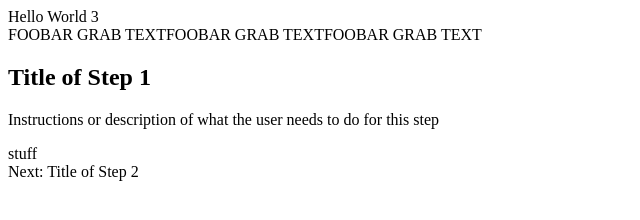
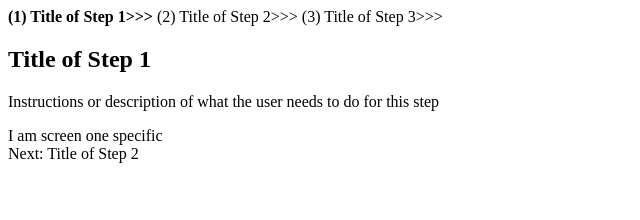
Before and after one commit to alexiscott/wizard, a plain HTML site: page index.html in a window 1280 px wide. Shown: the whole page, without its empty margins (0-640 px from the left). Drawn offline with nearby package versions, Linux system fonts and the light colour scheme.

Commit message:
Working prototype

```diff
--- a/app.js
+++ b/app.js
@@ -39,8 +39,8 @@ namespace.ui.Wizard = Backbone.View.extend({
     this.progressIndicator.empty();
     _.each(this.options.steps, _.bind(function(step) {
       var text =  "(" + step.step_number + ") " + step.title + ">>> ";
-//      var el = this.make('span', {}, text);
-      var el = "<span>FOOBAR GRAB TEXT</span>";
+      var el = document.createElement('span');
+      $(el).text(text);
       if (step.step_number == this.currentStep + 1) $(el).addClass('active');
       this.progressIndicator.append(el);
     }, this));
@@ -56,8 +56,8 @@ namespace.ui.Wizard = Backbone.View.extend({
     this.currentView = currentStep.view;
     console.log("current view", this.currentView);
     console.log("current step container", this.currentStepContainer);
-//    this.currentStepContainer.html(this.currentView.render().el);
-    this.currentStepContainer.html("stuff"); // AIS
+    this.currentStepContainer.html(this.currentView.render());
+//    this.currentStepContainer.html("stuff"); // AIS
 
     this.renderProgressIndicator();
 
@@ -86,7 +86,7 @@ namespace.ui.Wizard = Backbone.View.extend({
         this.currentStep += 1;
         this.renderCurrentStep();
       } else {
-        this.save();
+   //     this.save();
       };
 //    };
   },
@@ -122,52 +122,44 @@ var MyModel = Backbone.Model.extend({});
 
 // Views.
 namespace.views.WizardStepOne = Backbone.View.extend({
-  el: '#container',
   // It's the first function called when this view it's instantiated.
+  el: ".current_step_container",
   initialize: function(){
     this.render();
   },
   // $el - it's a cached jQuery object (el), in which you can use jQuery functions
   //       to push content. Like the Hello World in this case.
   render: function(){
-    this.$el.html("Hello World again");
+    this.$el.html("I am screen one specific");
   }
 });
 
 
 namespace.views.WizardStepTwo = Backbone.View.extend({
-  el: '#container',
+  el: ".current_step_container",
+  initialize: function(){
+    this.render();
+  },
+  render: function(){
+    this.$el.html("I am screen two specific");
+  }
+});
+
+namespace.views.WizardStepThree = Backbone.View.extend({
+  el: ".current_step_container",
   // It's the first function called when this view it's instantiated.
   initialize: function(){
     this.render();
   },
-  // $el - it's a cached jQuery object (el), in which you can use jQuery functions
-  //       to push content. Like the Hello World in this case.
   render: function(){
-    this.$el.html("Hello World 2");
+    this.$el.html("I am screen 3 specific");
   }
 });
-
-namespace.views.WizardStepThree = Backbone.View.extend({
-  el: '#container',
-  // It's the first function called when this view it's instantiated.
-  initialize: function(){
-    this.render();
-  },
-  // $el - it's a cached jQuery object (el), in which you can use jQuery functions
-  //       to push content. Like the Hello World in this case.
-  render: function(){
-    this.$el.html("Hello World 3");
-  }
-});
-
-
 
 
 namespace.views.MyWizard = Backbone.View.extend({
   initialize: function() {
     _.bindAll(this, 'render', 'wizardMethod');
-    console.log("initialized;", this);
     this.render();
   },
 
@@ -213,32 +205,5 @@ namespace.views.MyWizard = Backbone.View.extend({
   }});
 
 
-console.log("initialize");
-var fooView = new namespace.views.MyWizard ();
-
-
-
-
-
-
-
-// Misc
-
-var AppView = Backbone.View.extend({
-  // el - stands for element. Every view has a element associate in with HTML
-  //      content will be rendered.
-  el: '#container',
-  // It's the first function called when this view it's instantiated.
-  initialize: function(){
-    this.render();
-
-  },
-  // $el - it's a cached jQuery object (el), in which you can use jQuery functions
-  //       to push content. Like the Hello World in this case.
-  render: function(){
-    this.$el.html("Hello Basic");
-
-  }
-});
-
-//var appView = new AppView();
+// Initialize.
+var myWizard = new namespace.views.MyWizard ();
--- a/index.html
+++ b/index.html
@@ -4,13 +4,16 @@
   <meta charset="UTF-8">
   <meta http-equiv="X-UA-Compatible" content="IE=edge,chrome=1">
   <title>Hello World in Backbone.js</title>
+  <style>
+    .active {
+    font-weight: bold;
+    }
+    </style>
 </head>
 <body>
   <!-- ========= -->
   <!-- Your HTML -->
   <!-- ========= -->
-
-  <div id="container">Foo</div>
 
   <div id="wizard">
     <header>
```
